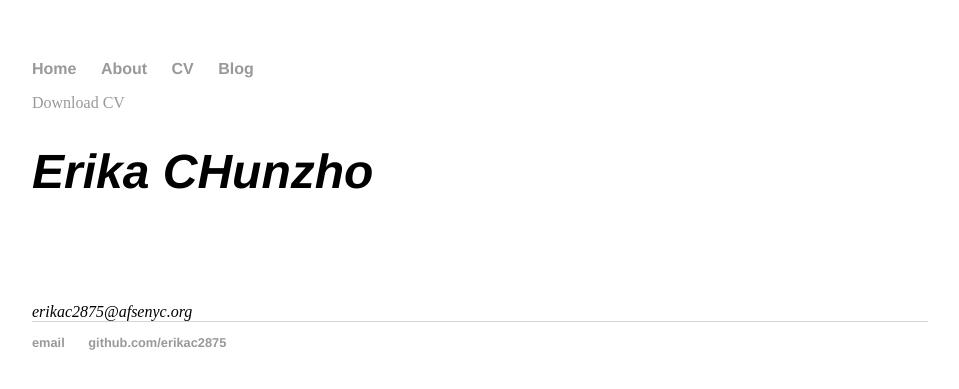
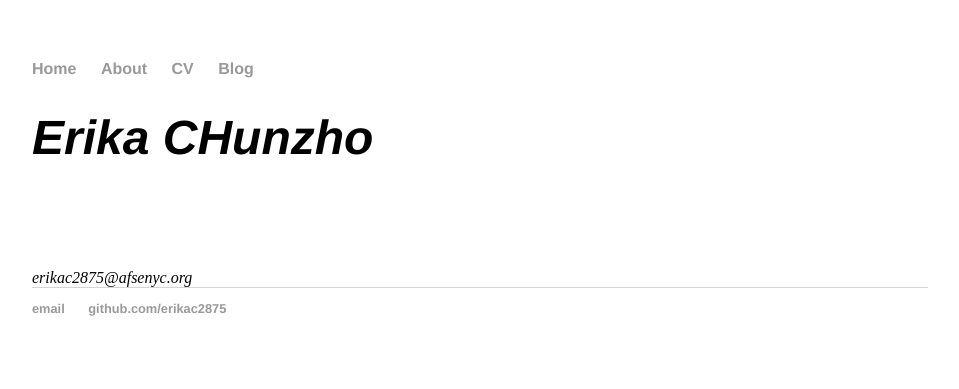
Before and after one commit to erikac2875/erikac2875.github.io, a Jekyll site: the page built from cv/index.html, in a window 1280 px wide. Shown: the top 389 px of the page, without its empty margins (160-1119 px from the left). Built offline with Jekyll 4.4.1, drawn with Linux system fonts in a browser that asks for light colours.

Commit message:
Update index.html

```diff
--- a/cv/index.html
+++ b/cv/index.html
@@ -3,7 +3,7 @@ layout: default
 title: About Erika Chunzho
 ---
 <div class="cv">
-		<a href="#" class="download" title="">Download CV</a>
+		<a href="#" class="download" title=""></a>
 					<h1>Erika CHunzho</h1>
 					<address>
 					<strong></strong><br>
```
